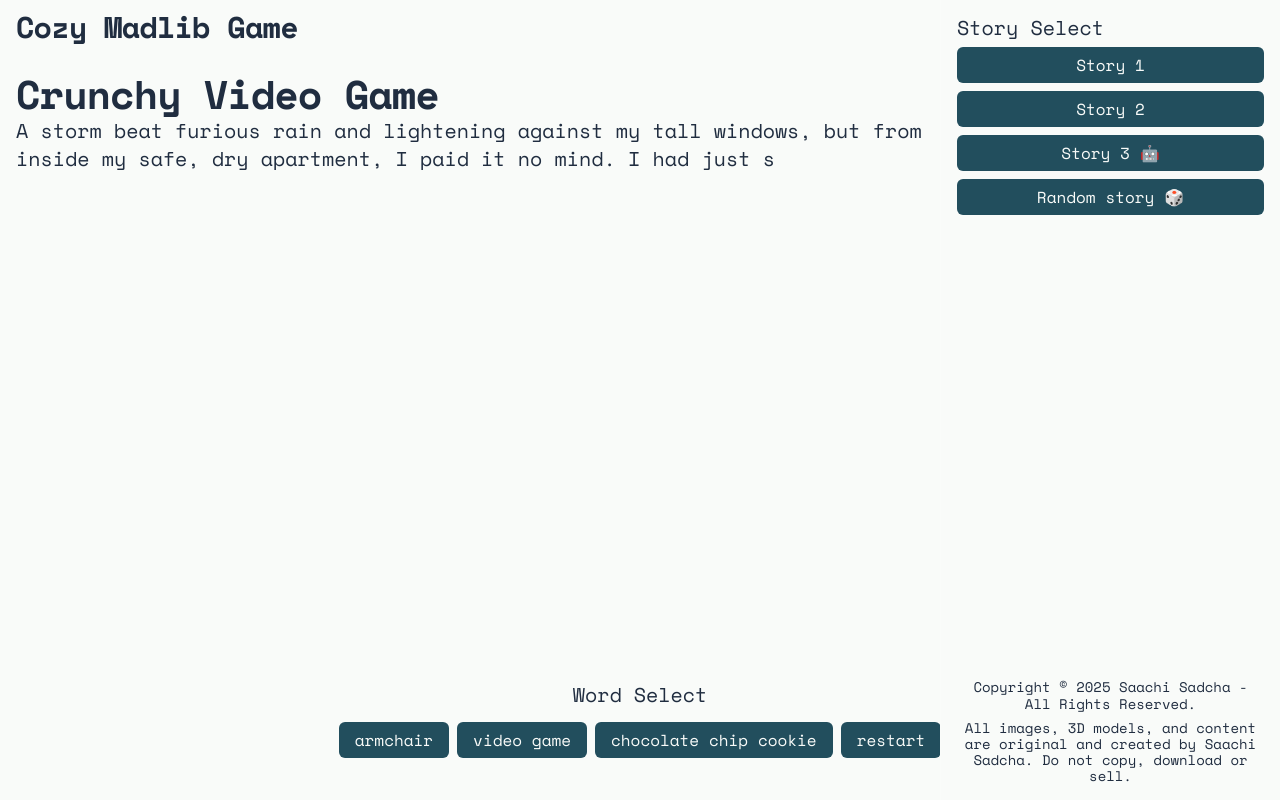
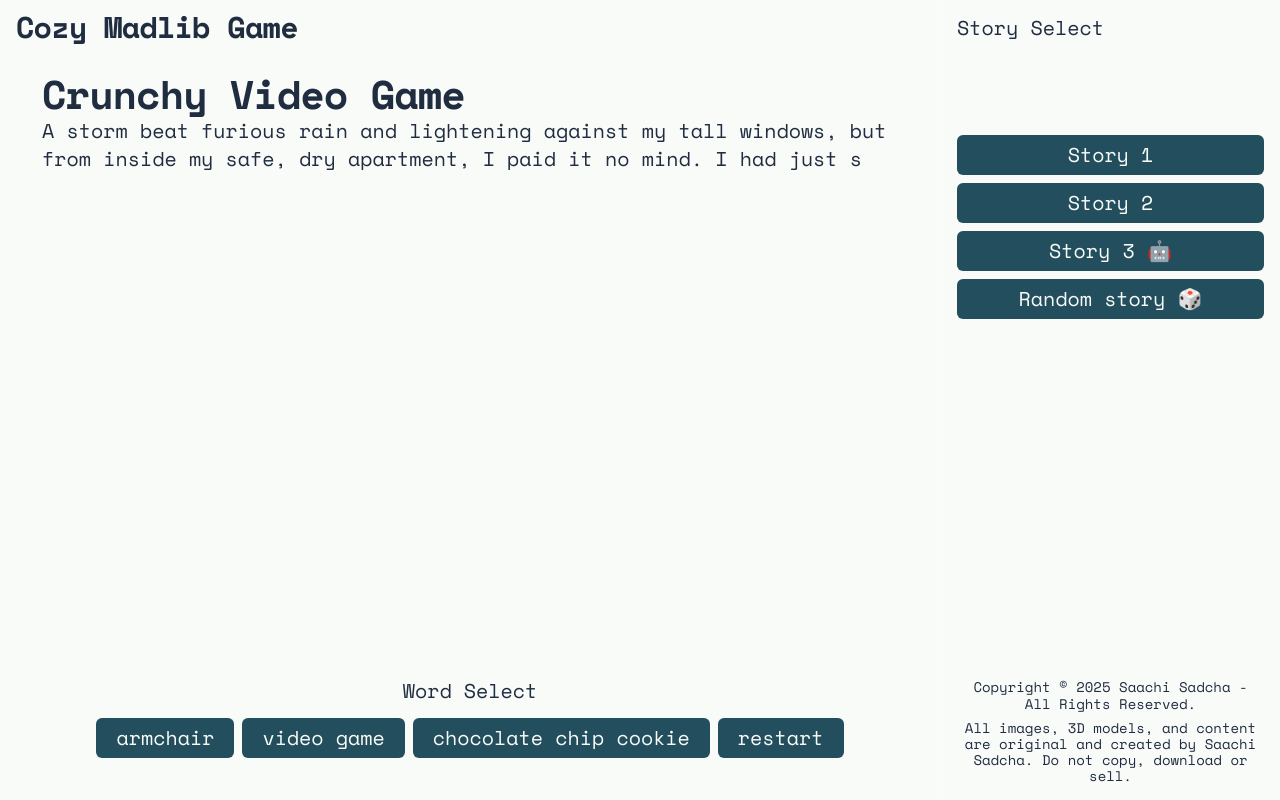
Before and after one commit to saachisdc/Cozy_Adlib_Game, a React (Vite) app: page / in a window 1280 px wide. Built offline with nearby package versions, Linux system fonts and the light colour scheme.

Commit message:
updated css so when desktop too long, story stays in middle

```diff
--- a/src/components/Game.jsx
+++ b/src/components/Game.jsx
@@ -420,7 +420,7 @@ export default function Game({ initialStory = Story3CrunchyVideoGame }) {
         )}
       </main>
       {/* footer and word choice buttons */}
-      <div className="bottom_bar section">
+      <div className="bottom_bar">
         <p>Word Select</p>
         <div className="word_select_btns">
           {buttons.map((c) => (
--- a/src/styles/components/storylayout.css
+++ b/src/styles/components/storylayout.css
@@ -72,7 +72,7 @@
   align-items: center;
   justify-content: space-between;
   gap: 0.75rem;
-  margin-bottom: 1rem;
+  margin-bottom: 5rem;
   font-size: var(--size-lg);
 }
 
@@ -83,7 +83,7 @@
 
 .menu_section {
   margin-bottom: 1rem;
-  gap: 0.5rem;
+  gap: 1rem;
   display: flex;
   flex-direction: column;
 }
@@ -341,10 +341,14 @@
     display: none;
   }
 
+  .story_select_btns {
+    margin-top: 5rem;
+  }
+
   /* make room for the sidebar so story doesn't go underneath it */
-  .story_scroll {
+  .game_container {
     margin-right: 340px; /* must match .menu_drawer width */
-    max-width: 80ch;
+    font-size: var(--size-xl);
   }
 
   /* if your bottom bar is fixed-width full screen, also make room */
@@ -364,9 +368,17 @@
   .footer {
     font-size: var(--size-sm);
   }
-  .game_container {
-    font-size: var(--size-xl);
+
+  .story_scroll {
+    margin-right: 340px; /* exclude sidebar */
+    margin-left: auto;
+    margin-right: auto;
+
+    max-width: 920px; /* pick a comfortable reading width */
+    padding-left: 2rem;
+    padding-right: 2rem;
   }
+
   .choice-circle {
     width: 400px;
     height: 400px;
@@ -379,6 +391,10 @@
 
 /* xl */
 @media (min-width: 1280px) {
+  .choice-circle {
+    width: 500px;
+    height: 500px;
+  }
 }
 /* 2xl */
 @media (min-width: 1536px) {
--- a/src/styles/utility.css
+++ b/src/styles/utility.css
@@ -64,7 +64,7 @@
     max-width: 1280px;
   }
   .btn {
-    font-size: var(--size-base);
+    font-size: var(--size-xl);
   }
 }
 /* 2xl */
```
